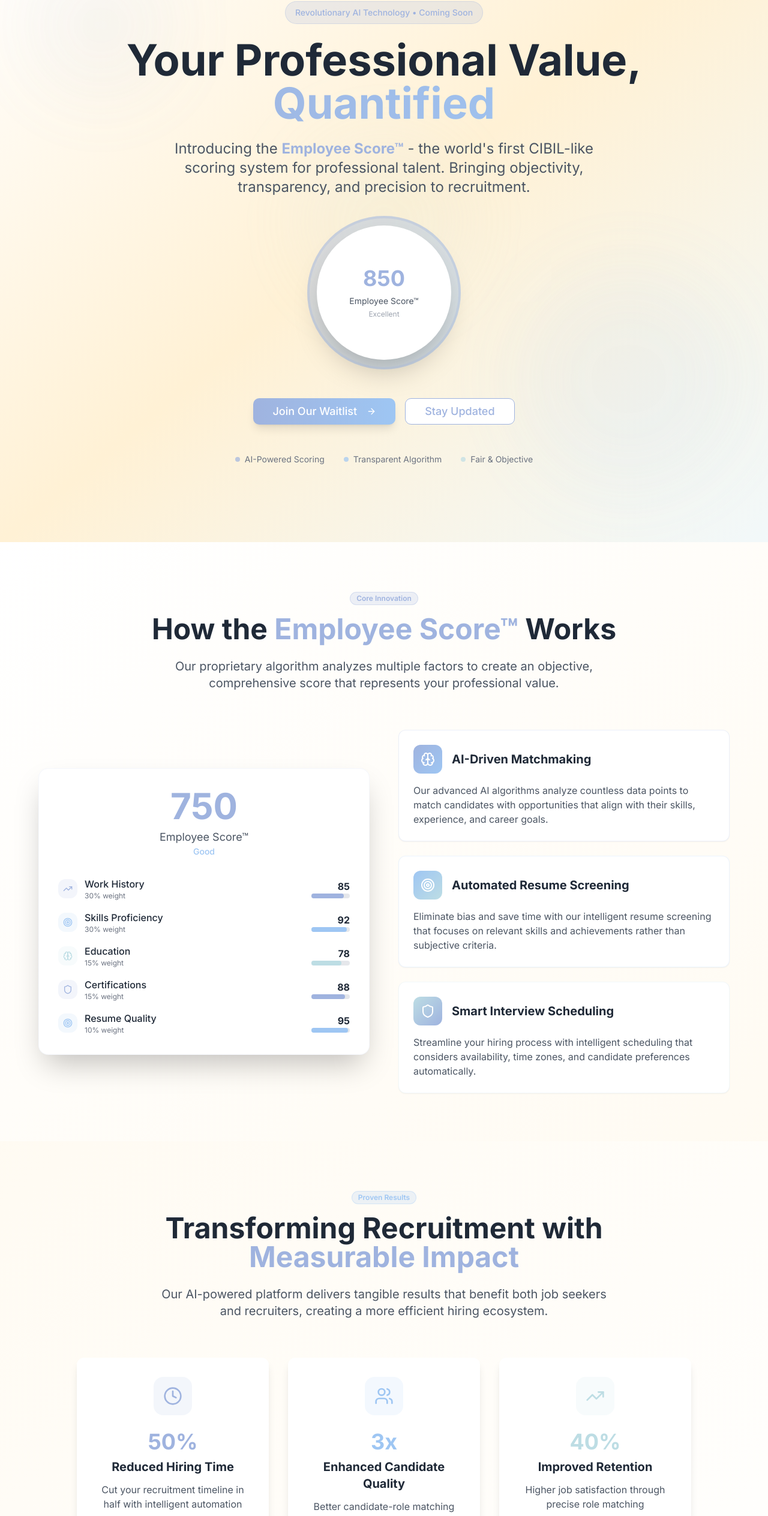
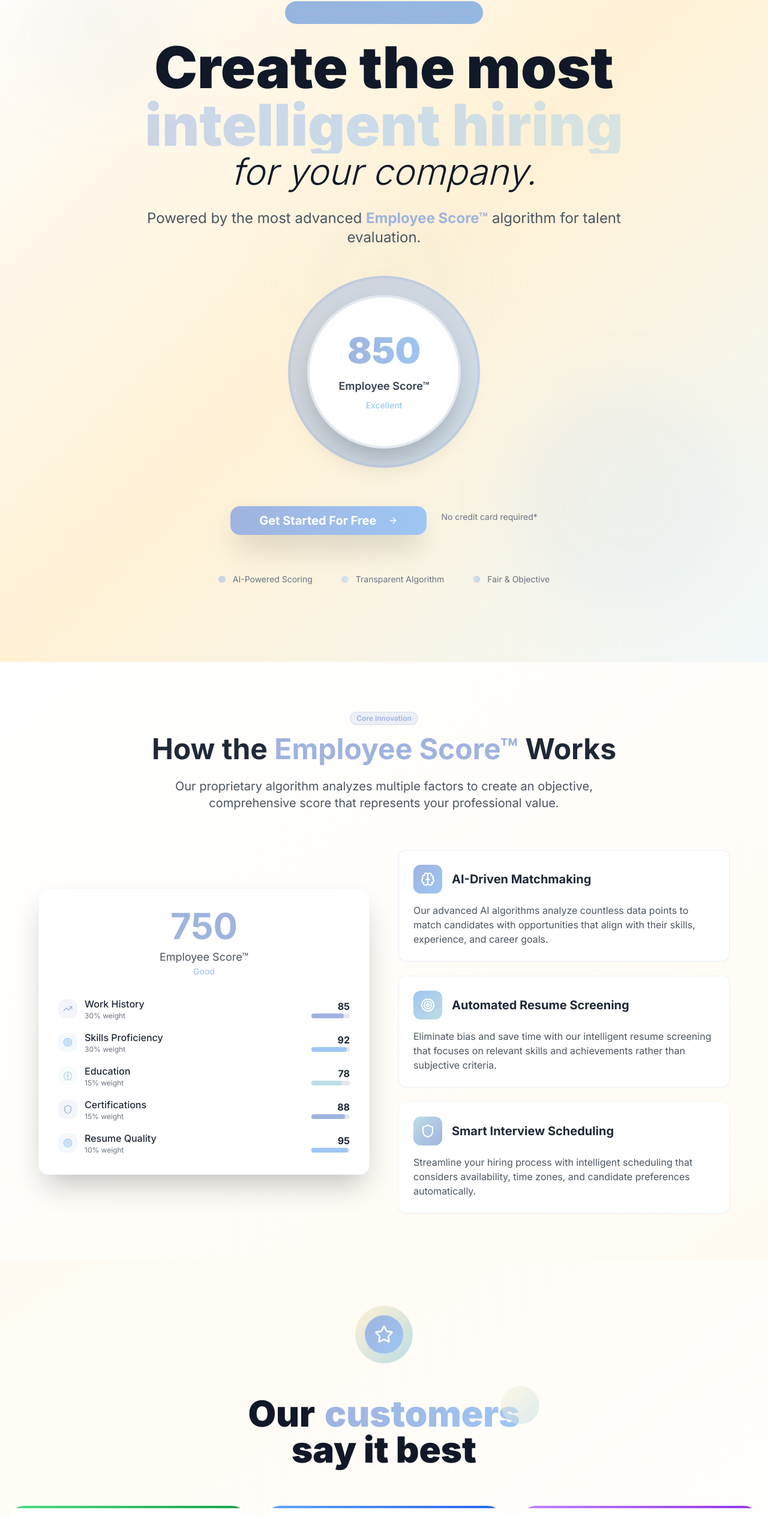
Before and after one commit to ramandhiman527/ThynkSphere.AI, a React (Vite) app: page / in a window 1280 px wide. Shown: the part 166-2694 px from the top of the page at 60% size. Built offline with nearby package versions, Linux system fonts and the light colour scheme.

Commit message:
feat: Implement new sections with design updates
Updated the Hero and EarlyAdopterBenefits sections with new designs, animations, and color gradients. Added a new Carousel component for customer testimonials, incorporating rounded cards, subtle shadows, and playful graphics.

```diff
--- a/src/components/Hero.tsx
+++ b/src/components/Hero.tsx
@@ -36,56 +36,60 @@ const Hero = () => {
 
         {/* Main Content */}
         <div className="container mx-auto px-4 pt-20 pb-32">
-          <div className="max-w-4xl mx-auto text-center">
-            <Badge className="mb-6 bg-[#9FB3DF]/20 text-[#9FB3DF] border-[#9FB3DF]/30 text-sm font-medium px-4 py-2 animate-fade-in">
+          <div className="max-w-5xl mx-auto text-center">
+            <Badge className="mb-6 bg-gradient-to-r from-[#9FB3DF]/20 to-[#9EC6F3]/20 text-[#9FB3DF] border-[#9FB3DF]/30 text-sm font-medium px-4 py-2 animate-fade-in">
               Revolutionary AI Technology • Coming Soon
             </Badge>
 
-            <h1 className="text-5xl lg:text-7xl font-bold text-gray-800 mb-6 animate-fade-in">
-              Your Professional Value,
-              <span className="block text-transparent bg-clip-text bg-gradient-to-r from-[#9FB3DF] to-[#9EC6F3]">
-                Quantified
+            {/* Bold Hero Text with Gradient */}
+            <h1 className="text-6xl lg:text-8xl font-black text-gray-900 mb-8 leading-tight animate-fade-in">
+              Create the most
+              <span className="block text-transparent bg-clip-text bg-gradient-to-r from-[#9FB3DF] via-[#9EC6F3] to-[#BDDDE4] animate-pulse">
+                intelligent hiring
+              </span>
+              <span className="block text-gray-900 italic font-light text-5xl lg:text-6xl">
+                for your company.
               </span>
             </h1>
 
-            <p className="text-xl lg:text-2xl text-gray-600 max-w-3xl mx-auto mb-8 leading-relaxed animate-fade-in">
-              Introducing the <strong className="text-[#9FB3DF]">Employee Score™</strong> - the world's first CIBIL-like scoring system for professional talent. Bringing objectivity, transparency, and precision to recruitment.
+            <p className="text-xl lg:text-2xl text-gray-600 max-w-4xl mx-auto mb-12 leading-relaxed animate-fade-in">
+              Powered by the most advanced <strong className="text-[#9FB3DF]">Employee Score™</strong> algorithm for talent evaluation.
             </p>
 
             {/* Employee Score Visual */}
-            <div className="relative w-64 h-64 mx-auto mb-12 animate-scale-in">
+            <div className="relative w-80 h-80 mx-auto mb-16 animate-scale-in">
               <div className="absolute inset-0 bg-gradient-to-br from-[#9FB3DF] to-[#9EC6F3] rounded-full opacity-20 animate-pulse"></div>
-              <div className="absolute inset-4 bg-white rounded-full shadow-2xl flex items-center justify-center">
+              <div className="absolute inset-8 bg-white rounded-full shadow-2xl flex items-center justify-center border-4 border-gradient-to-r from-[#9FB3DF] to-[#9EC6F3]">
                 <div className="text-center">
-                  <div className="text-4xl font-bold text-[#9FB3DF] mb-2">850</div>
-                  <div className="text-sm text-gray-600">Employee Score™</div>
-                  <div className="text-xs text-gray-400 mt-1">Excellent</div>
+                  <div className="text-6xl font-black text-transparent bg-clip-text bg-gradient-to-r from-[#9FB3DF] to-[#9EC6F3] mb-4">850</div>
+                  <div className="text-lg font-semibold text-gray-700">Employee Score™</div>
+                  <div className="text-sm text-[#9EC6F3] font-medium mt-2">Excellent</div>
                 </div>
               </div>
-              <div className="absolute inset-0 border-4 border-[#9FB3DF]/30 rounded-full"></div>
+              <div className="absolute inset-0 border-4 border-[#9FB3DF]/30 rounded-full animate-spin" style={{ animationDuration: '20s' }}></div>
             </div>
 
-            <div className="flex flex-col sm:flex-row gap-4 justify-center mb-12 animate-fade-in">
-              <Button size="lg" className="bg-gradient-to-r from-[#9FB3DF] to-[#9EC6F3] hover:from-[#8EA3D3] hover:to-[#8BBAE7] text-white px-8 py-4 text-lg font-medium shadow-lg hover:shadow-xl transition-all duration-300">
-                Join Our Waitlist
-                <ArrowRight className="ml-2 w-5 h-5" />
+            <div className="flex flex-col sm:flex-row gap-6 justify-center mb-16 animate-fade-in">
+              <Button size="lg" className="bg-gradient-to-r from-[#9FB3DF] to-[#9EC6F3] hover:from-[#8EA3D3] hover:to-[#8BBAE7] text-white px-12 py-6 text-xl font-bold shadow-2xl hover:shadow-3xl transition-all duration-300 rounded-2xl">
+                Get Started For Free
+                <ArrowRight className="ml-3 w-6 h-6" />
               </Button>
-              <Button variant="outline" size="lg" className="border-[#9FB3DF] text-[#9FB3DF] hover:bg-[#9FB3DF] hover:text-white px-8 py-4 text-lg transition-all duration-300">
-                Stay Updated
-              </Button>
+              <div className="text-center sm:text-left">
+                <div className="text-sm text-gray-500 mt-2">No credit card required*</div>
+              </div>
             </div>
 
-            <div className="flex items-center justify-center gap-8 text-sm text-gray-500 animate-fade-in">
-              <div className="flex items-center gap-2">
-                <div className="w-2 h-2 bg-[#9FB3DF] rounded-full animate-pulse"></div>
+            <div className="flex items-center justify-center gap-12 text-sm text-gray-500 animate-fade-in">
+              <div className="flex items-center gap-3">
+                <div className="w-3 h-3 bg-gradient-to-r from-[#9FB3DF] to-[#9EC6F3] rounded-full animate-pulse"></div>
                 <span>AI-Powered Scoring</span>
               </div>
-              <div className="flex items-center gap-2">
-                <div className="w-2 h-2 bg-[#9EC6F3] rounded-full animate-pulse"></div>
+              <div className="flex items-center gap-3">
+                <div className="w-3 h-3 bg-gradient-to-r from-[#9EC6F3] to-[#BDDDE4] rounded-full animate-pulse"></div>
                 <span>Transparent Algorithm</span>
               </div>
-              <div className="flex items-center gap-2">
-                <div className="w-2 h-2 bg-[#BDDDE4] rounded-full animate-pulse"></div>
+              <div className="flex items-center gap-3">
+                <div className="w-3 h-3 bg-gradient-to-r from-[#BDDDE4] to-[#9FB3DF] rounded-full animate-pulse"></div>
                 <span>Fair & Objective</span>
               </div>
             </div>
--- /dev/null
+++ b/src/components/TestimonialSection.tsx
@@ -0,0 +1,111 @@
+
+import React from 'react';
+import { Card, CardContent } from '@/components/ui/card';
+import { Badge } from '@/components/ui/badge';
+import { ChevronLeft, ChevronRight, Star } from 'lucide-react';
+
+const TestimonialSection = () => {
+  const testimonials = [
+    {
+      quote: "ThynkSphere AI is really cool. End-to-end talent scoring system (unlike traditional HR), truly data-driven (unlike LinkedIn), and fully transparent (unlike both!)",
+      author: "Sarah Johnson",
+      role: "Head of Talent Acquisition",
+      company: "TechCorp",
+      score: 892,
+      bgColor: "from-green-400 to-green-600"
+    },
+    {
+      quote: "I've been using Employee Score™ for around 6 months and couldn't be happier with the results. It puts objectivity first but doesn't sacrifice quality, the AI matching works perfectly.",
+      author: "Michael Chen",
+      role: "Senior Software Engineer",
+      company: "InnovateLabs",
+      score: 847,
+      bgColor: "from-blue-400 to-blue-600"
+    },
+    {
+      quote: "The transparency in scoring helped me understand my professional strengths and areas for improvement. Got matched with my dream job within weeks!",
+      author: "Emily Rodriguez",
+      role: "Product Manager",
+      company: "StartupXYZ",
+      score: 823,
+      bgColor: "from-purple-400 to-purple-600"
+    }
+  ];
+
+  return (
+    <section className="py-24 bg-gradient-to-br from-[#FFF1D5]/30 to-white overflow-hidden">
+      <div className="container mx-auto px-4">
+        {/* Section Header */}
+        <div className="text-center mb-16">
+          <div className="flex items-center justify-center mb-8">
+            <div className="w-24 h-24 bg-gradient-to-br from-[#FFF1D5] to-[#BDDDE4] rounded-full flex items-center justify-center animate-bounce">
+              <div className="w-16 h-16 bg-gradient-to-br from-[#9FB3DF] to-[#9EC6F3] rounded-full flex items-center justify-center">
+                <Star className="w-8 h-8 text-white" />
+              </div>
+            </div>
+          </div>
+
+          <h2 className="text-5xl lg:text-6xl font-black text-gray-900 mb-6">
+            Our
+            <span className="relative inline-block ml-4">
+              <span className="text-transparent bg-clip-text bg-gradient-to-r from-[#9FB3DF] to-[#9EC6F3]">customers</span>
+              <div className="absolute -top-4 -right-8 w-16 h-16 bg-gradient-to-br from-[#FFF1D5] to-[#BDDDE4] rounded-full opacity-60 animate-pulse"></div>
+            </span>
+            <span className="block">say it best</span>
+          </h2>
+        </div>
+
+        {/* Testimonials Grid */}
+        <div className="grid lg:grid-cols-3 gap-8 max-w-7xl mx-auto mb-12">
+          {testimonials.map((testimonial, index) => (
+            <Card
+              key={index}
+              className="relative overflow-hidden border-0 shadow-xl hover:shadow-2xl transition-all duration-500 hover:-translate-y-2 bg-white rounded-3xl group"
+            >
+              <div className={`absolute top-0 left-0 right-0 h-1 bg-gradient-to-r ${testimonial.bgColor}`}></div>
+
+              <CardContent className="p-8">
+                {/* Quote */}
+                <div className={`inline-block px-6 py-4 rounded-2xl bg-gradient-to-r ${testimonial.bgColor} text-white mb-6 relative`}>
+                  <p className="text-lg font-medium leading-relaxed">
+                    "{testimonial.quote}"
+                  </p>
+                  <div className="absolute -bottom-2 left-8 w-4 h-4 bg-gradient-to-r from-green-400 to-green-600 rotate-45"></div>
+                </div>
+
+                {/* Author Info */}
+                <div className="flex items-center justify-between">
+                  <div>
+                    <h4 className="font-bold text-gray-900 text-lg">{testimonial.author}</h4>
+                    <p className="text-gray-600 text-sm">{testimonial.role}</p>
+                    <p className="text-gray-500 text-xs">{testimonial.company}</p>
+                  </div>
+
+                  {/* Score Badge */}
+                  <div className="text-right">
+                    <Badge className={`bg-gradient-to-r ${testimonial.bgColor} text-white border-0 text-lg font-bold px-3 py-1`}>
+                      {testimonial.score}
+                    </Badge>
+                    <p className="text-xs text-gray-500 mt-1">Employee Score™</p>
+                  </div>
+                </div>
+              </CardContent>
+            </Card>
+          ))}
+        </div>
+
+        {/* Navigation */}
+        <div className="flex items-center justify-center gap-4">
+          <button className="w-12 h-12 rounded-full border-2 border-gray-300 flex items-center justify-center hover:border-[#9FB3DF] hover:bg-[#9FB3DF] hover:text-white transition-all duration-300 group">
+            <ChevronLeft className="w-5 h-5 group-hover:scale-110 transition-transform" />
+          </button>
+          <button className="w-12 h-12 rounded-full bg-gradient-to-r from-[#9FB3DF] to-[#9EC6F3] text-white flex items-center justify-center hover:shadow-lg transition-all duration-300 group">
+            <ChevronRight className="w-5 h-5 group-hover:scale-110 transition-transform" />
+          </button>
+        </div>
+      </div>
+    </section>
+  );
+};
+
+export default TestimonialSection;
--- a/src/index.css
+++ b/src/index.css
@@ -100,17 +100,17 @@
 /* Custom animations for smooth interactions */
 @layer utilities {
   .animate-fade-in {
-    animation: fadeIn 0.6s ease-out forwards;
+    animation: fadeIn 0.8s ease-out forwards;
   }
 
   .animate-scale-in {
-    animation: scaleIn 0.8s ease-out forwards;
+    animation: scaleIn 1s ease-out forwards;
   }
 
   @keyframes fadeIn {
     from {
       opacity: 0;
-      transform: translateY(20px);
+      transform: translateY(30px);
     }
     to {
       opacity: 1;
@@ -121,11 +121,31 @@
   @keyframes scaleIn {
     from {
       opacity: 0;
-      transform: scale(0.9);
+      transform: scale(0.8);
     }
     to {
       opacity: 1;
       transform: scale(1);
     }
   }
+
+  /* Custom gradient text animation */
+  @keyframes gradient-shift {
+    0%, 100% {
+      background-position: 0% 50%;
+    }
+    50% {
+      background-position: 100% 50%;
+    }
+  }
+
+  .animate-gradient {
+    background-size: 200% 200%;
+    animation: gradient-shift 3s ease infinite;
+  }
+
+  /* Enhanced shadow utilities */
+  .shadow-3xl {
+    box-shadow: 0 35px 60px -12px rgba(0, 0, 0, 0.25);
+  }
 }
--- a/src/pages/Index.tsx
+++ b/src/pages/Index.tsx
@@ -2,6 +2,7 @@
 import React from 'react';
 import Hero from '@/components/Hero';
 import EmployeeScoreShowcase from '@/components/EmployeeScoreShowcase';
+import TestimonialSection from '@/components/TestimonialSection';
 import ProblemSolution from '@/components/ProblemSolution';
 import EarlyAdopterBenefits from '@/components/EarlyAdopterBenefits';
 import Footer from '@/components/Footer';
@@ -11,6 +12,7 @@ const Index = () => {
     <div className="min-h-screen">
       <Hero />
       <EmployeeScoreShowcase />
+      <TestimonialSection />
       <ProblemSolution />
       <EarlyAdopterBenefits />
       <Footer />
```
